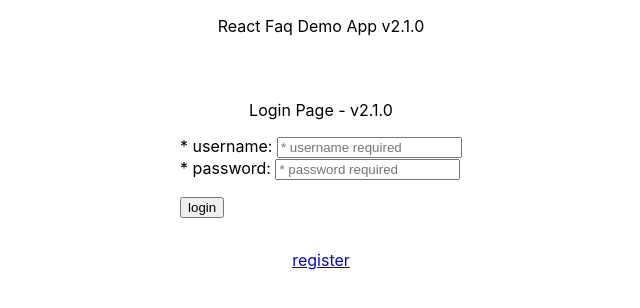
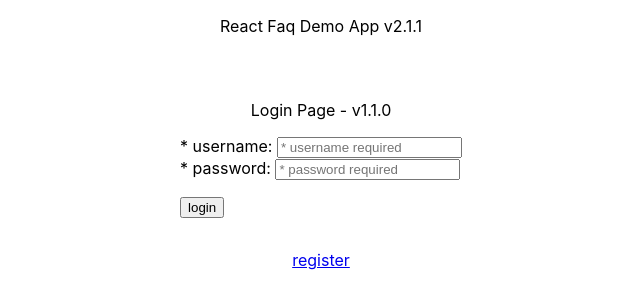
Before and after one commit to Gkilroy/rctfaqdmoappv1, a React (Create React App) app in the folder rct-faqdemo-appv1/: page / in a window 1280 px wide. Shown: the top 308 px of the page, without its empty margins (319-959 px from the left). Built offline with nearby package versions, Linux system fonts and the light colour scheme.

Commit message:
update logi, home, register to pass props

```diff
--- a/rct-faqdemo-appv1/src/App.js
+++ b/rct-faqdemo-appv1/src/App.js
@@ -1,21 +1,27 @@
+//-- App.js  --
+
 import './App.css';
 import './AppIndex.css';
 import { HashRouter as Router, Routes, Route } from "react-router-dom";
+import { useState } from 'react';
 import Home from './components/pages/Home';
 import Login from './components/pages/Login';
 import Register from './components/pages/Register';
 import Dashboard from './components/pages/Dashboard';
 
 function App() {
+
+  const [user,setUser] = useState("");
+
   return (
     <>
     <Router>
         <div className='container'>
           <Routes>
-            <Route path="/" element={<Home title="React Faq Demo App v2.1.0" />}/>
-            <Route path='/login' element={<Login/>}/>
-            <Route path='/register' element={<Register/>}/>
-            <Route path='/dashboard' element={<Dashboard/>}/>
+            <Route path="/" element={<Home title="React Faq Demo App v2.1.1" user={user} setUser={setUser}/>}/>
+            <Route path='/login' element={<Login user={user} setUser={setUser}/>}/>
+            <Route path='/register' element={<Register user={user} setUser={setUser}/>}/>
+            <Route path='/dashboard' element={<Dashboard user={user} setUser={setUser}/>}/>
             <Route path="*" element={
                 <>
                   <h4>No page found</h4>
--- a/rct-faqdemo-appv1/src/components/pages/Home.js
+++ b/rct-faqdemo-appv1/src/components/pages/Home.js
@@ -1,14 +1,12 @@
+//--- Home.js ---
 import Login from "./Login";
-
 const Home = (props) => {
-
     return (
         <>
             <p>{props.title}</p>
             <p></p>
-            <Login/>
+            <Login user={props.user} setUser={props.setUser}/>
         </>
     )
 }
-
 export default Home;
--- a/rct-faqdemo-appv1/src/components/pages/Login.js
+++ b/rct-faqdemo-appv1/src/components/pages/Login.js
@@ -76,7 +76,7 @@ const Login = (props) => {
 
     return (
     <>
-        <p>Login Page - v2.1.0</p>
+        <p>Login Page - v1.1.0</p>
         <div>
             <span>* username: </span><input ref={txtusername} type="text" maxLength={20} placeholder="* username required"/> <br/>
             <span>* password: </span><input ref={txtpassword} type="password" maxLength={10} placeholder="* password required"/> <br/>
--- a/rct-faqdemo-appv1/src/components/pages/Register.js
+++ b/rct-faqdemo-appv1/src/components/pages/Register.js
@@ -104,7 +104,7 @@ const Register = (props) => {
             <p></p><button onClick={handleRegister}>register</button>
         </div>
         <p></p>
-            <Link to="/login">login</Link>
+        <Link to="/login">login</Link>
      </>
     )
 }
```
